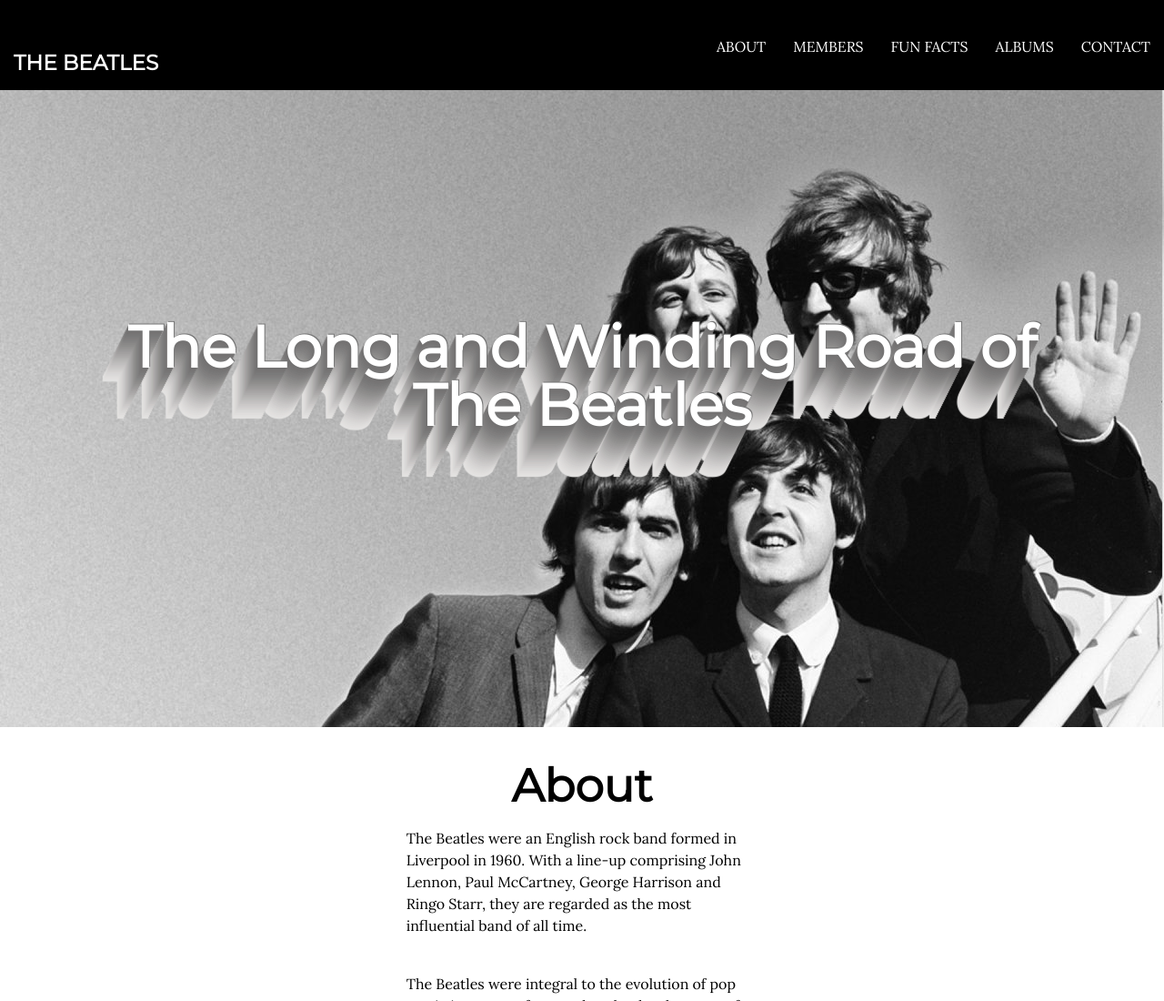
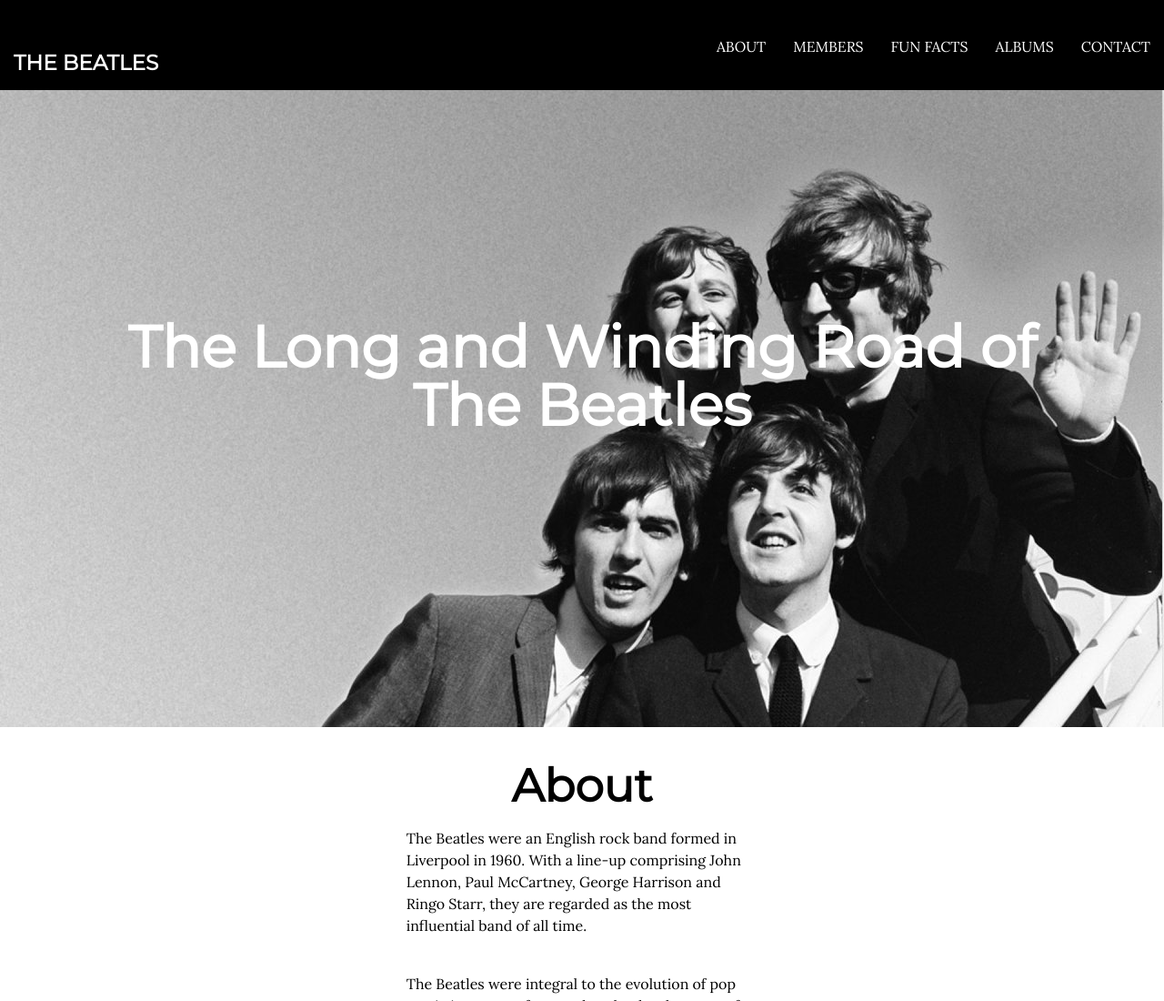
Before and after one commit to clinkner/portfolio, a plain HTML site: page index.html in a window 1280 px wide. Shown: the top 1100 px of the page at 91% size. Drawn offline with Linux system fonts and the light colour scheme.

Commit message:
Add files via upload

```diff
--- a/css/style3.css
+++ b/css/style3.css
@@ -340,6 +340,30 @@ footer{
 	grid-row: 1;
 }
 
+.hit-the-floor {
+  color: white;
+  font-size: 12em;
+  font-weight: bold;
+  font-family: "Montserrat";
+  text-shadow:
+    0 1px 0 #ccc,
+    0 2px 0 #c9c9c9,
+    0 3px 0 #bbb,
+    0 4px 0 #b9b9b9,
+    0 5px 0 #aaa,
+    0 6px 1px rgba(0,0,0,.1),
+    0 0 5px rgba(0,0,0,.1),
+    0 1px 3px rgba(0,0,0,.3),
+    0 3px 5px rgba(0,0,0,.2),
+    0 5px 10px rgba(0,0,0,.25),
+    0 10px 10px rgba(0,0,0,.2),
+    0 20px 20px rgba(0,0,0,.15);
+}
+
+.hit-the-floor {
+  text-align: center;
+}
+
 .heading h1{
 	background-color: rgba(255, 255, 255, .8);
 	border: 10px solid black;
@@ -391,50 +415,12 @@ footer{
 }
 
 .parallax h1{
+	color: white;
+	text-shadow: 4px;
+	padding-top: 250px;
+	font-size: 4em;
 	font-size: 4em;
 	padding-top: 250px;
-	color: #fff;
-	font-weight: bold;
-	font-family: 'Montserrat';
-	/*text-shadow: 0 1px 0 #ccc, 0 2px 0 #c9c9c9, 0 3px 0 #bbb, 0 4px 0 #b9b9b9, 0 5px 0 #aaa, 0 6px 1px rgba(0,0,0,.1), 0 0 5px rgba(0,0,0,.1), 0 1px 3px rgba(0,0,0,.3), 0 3px 5px rgba(0,0,0,.2), 0 5px 10px rgba(0,0,0,.25), 0 10px 10px rgba(0,0,0,.2), 0 20px 20px rgba(0,0,0,.15);*/
-	text-shadow:
-      1px -1px 0 #767676,
-      -1px 2px 1px #737272,
-      -2px 4px 1px #767474,
-      -3px 6px 1px #787777,
-      -4px 8px 1px #7b7a7a,
-      -5px 10px 1px #7f7d7d,
-      -6px 12px 1px #828181,
-      -7px 14px 1px #868585,
-      -8px 16px 1px #8b8a89,
-      -9px 18px 1px #8f8e8d,
-      -10px 20px 1px #949392,
-      -11px 22px 1px #999897,
-      -12px 24px 1px #9e9c9c,
-      -13px 26px 1px #a3a1a1,
-      -14px 28px 1px #a8a6a6,
-      -15px 30px 1px #adabab,
-      -16px 32px 1px #b2b1b0,
-      -17px 34px 1px #b7b6b5,
-      -18px 36px 1px #bcbbba,
-      -19px 38px 1px #c1bfbf,
-      -20px 40px 1px #c6c4c4,
-      -21px 42px 1px #cbc9c8,
-      -22px 44px 1px #cfcdcd,
-      -23px 46px 1px #d4d2d1,
-      -24px 48px 1px #d8d6d5,
-      -25px 50px 1px #dbdad9,
-      -26px 52px 1px #dfdddc,
-      -27px 54px 1px #e2e0df,
-      -28px 56px 1px #e4e3e2;
-  }
-	text-align: center;
-	background-color: transparent;
-	border: none;
-	padding: none;
-	align-self: none;
-	justify-self: none;
-	justify-content: none;
 }
 
 .heading{
```
